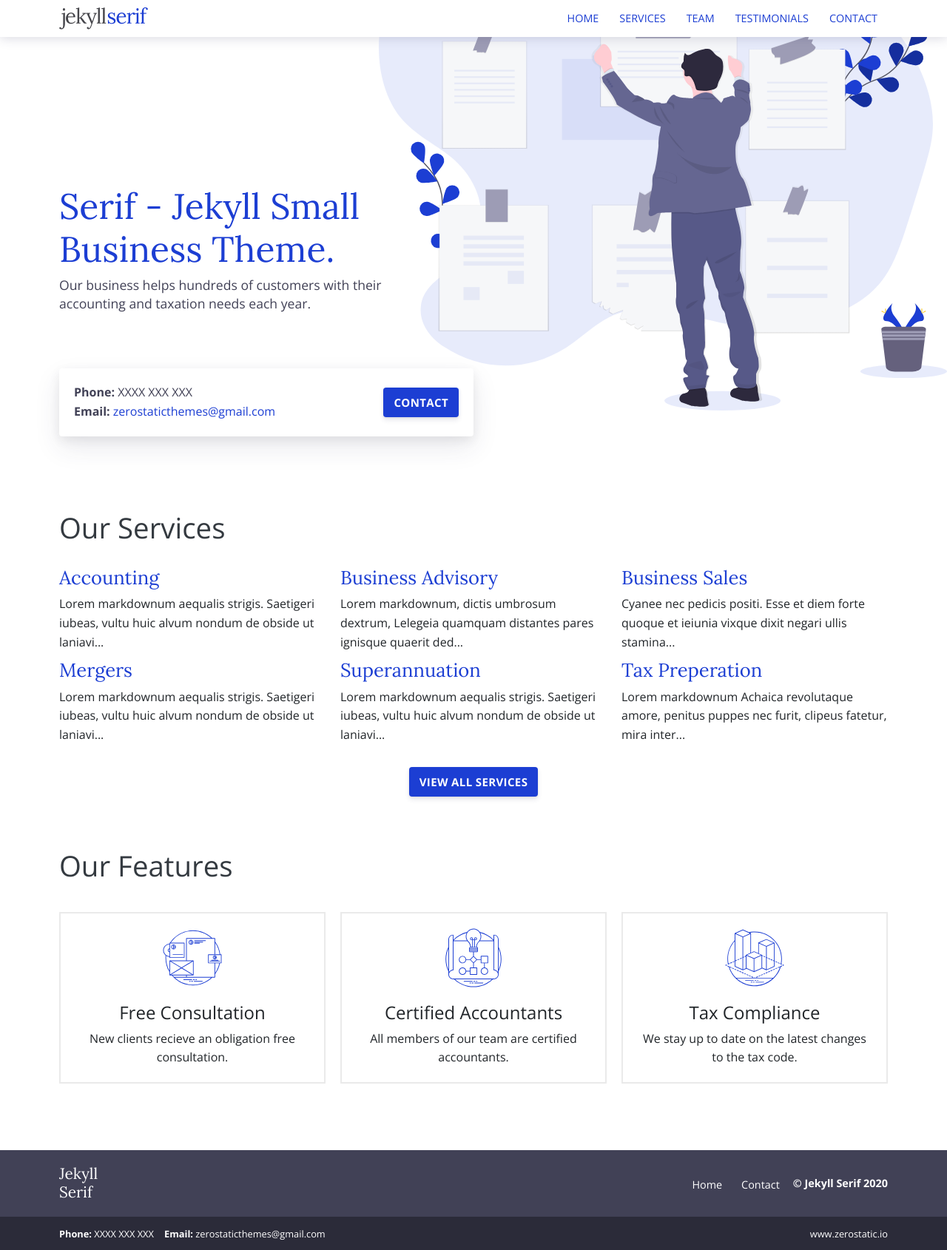
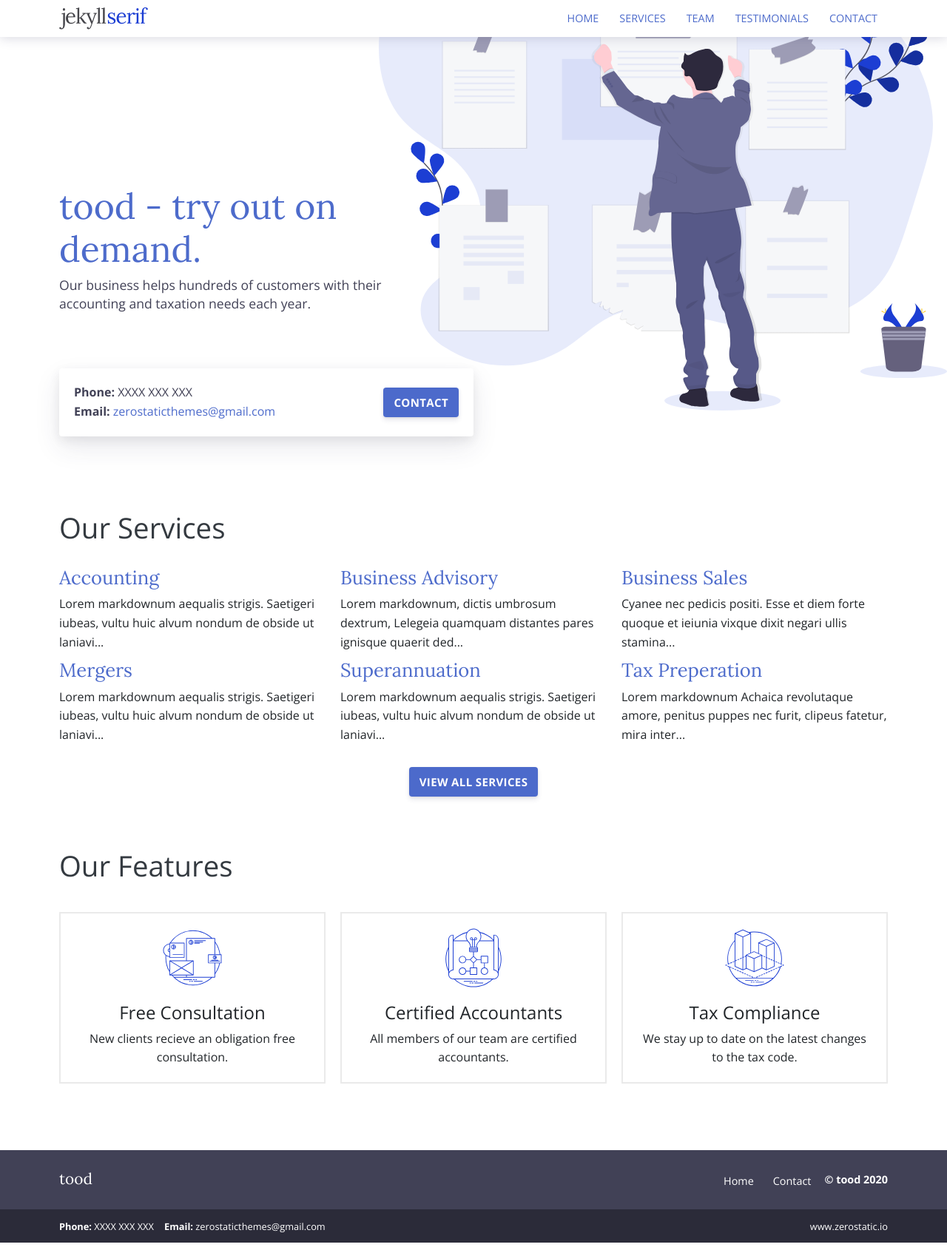
Before and after one commit to densenkouji/densenkouji.github.io, a Jekyll site: the page built from index.html, in a window 1280 px wide. Shown: the whole page at 74% size. Built offline with Jekyll 4.4.1, drawn with Linux system fonts in a browser that asks for light colours.

Commit message:
for security

```diff
--- a/_config.yml
+++ b/_config.yml
@@ -1,7 +1,7 @@
 baseurl: ''
 exclude: ['README.md']
 permalink: pretty
-title: 'Jekyll Serif'
+title: 'tood'
 
 collections:
   services:
--- a/_sass/_bootstrap-variables.scss
+++ b/_sass/_bootstrap-variables.scss
@@ -18,7 +18,7 @@ $grid-gutter-width: 20px;
 
 $white: #ffffff;
 $black: #000000;
-$primary: #1c3ed3;
+$primary: #3557c4e1;
 $secondary: #414156;
 
 // Links
--- a/index.html
+++ b/index.html
@@ -6,7 +6,7 @@ bodyClass: page-home
 
 <div class="intro pb-4">
   <div class="container">
-    <h1>Serif - Jekyll Small Business Theme.</h1>
+    <h1>tood - try out on demand.</h1>
     <p>Our business helps hundreds of customers with their accounting and taxation needs each year.</p>
   </div>
 </div>
```
Also changed, not shown: Gemfile.lock.
